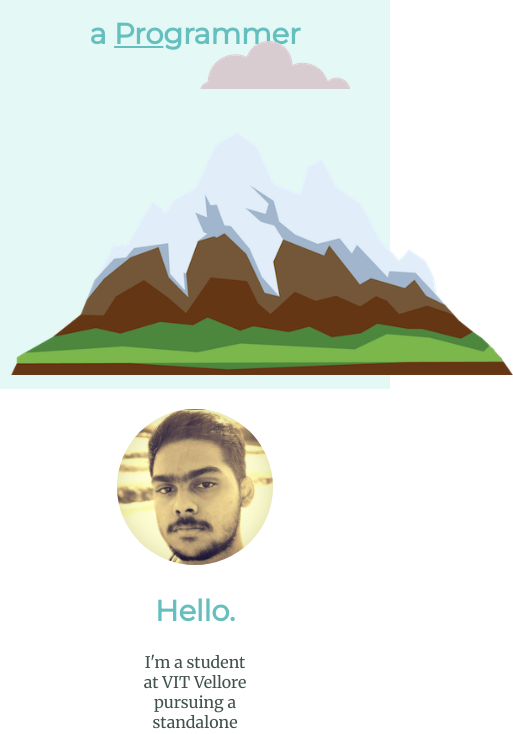
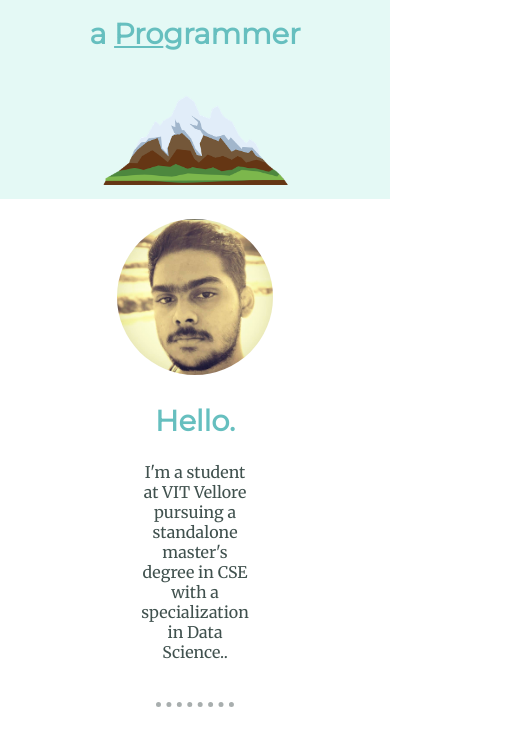
Before and after one commit to Arvnd147/CSS-Resume, a plain HTML site: page index.html in a window 390 px wide. Shown: the part 110-844 px from the top of the page, 513 px wide, since content can reach past the window. Drawn offline with Linux system fonts and the light colour scheme.

Commit message:
Update styles.css

```diff
--- a/styles.css
+++ b/styles.css
@@ -157,6 +157,16 @@ hr{
         /* Reduce the padding for the top container */
     }
 
+    .mountain{
+        height: 50%;
+        width: 50%;
+    }
+
+    .bottom-cloud,
+    top-cloud{
+        width: 10%;
+    }
+
     .bottom-container {
         padding: 20px;
         /* Reduce the padding for the bottom container */
```
